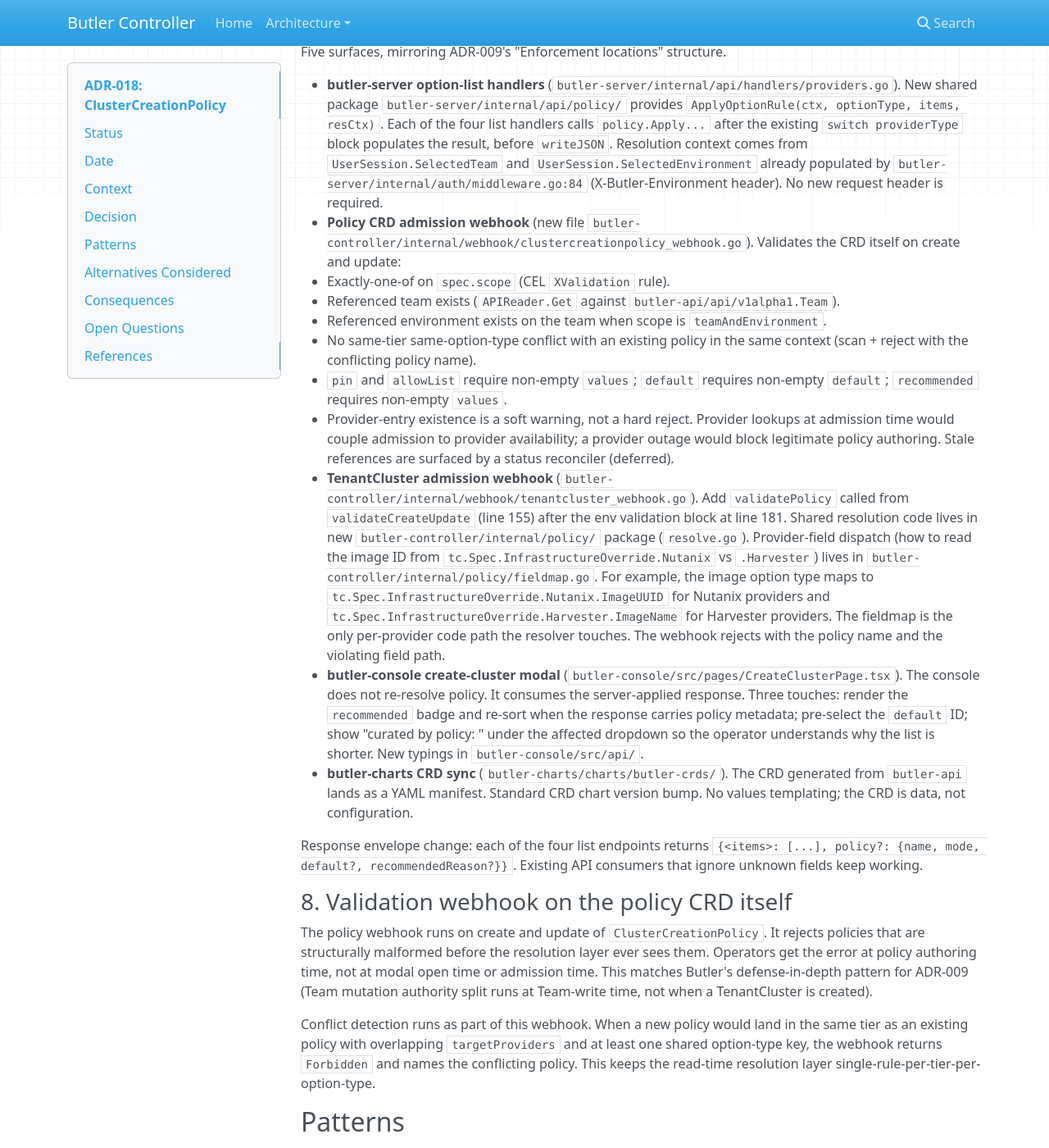
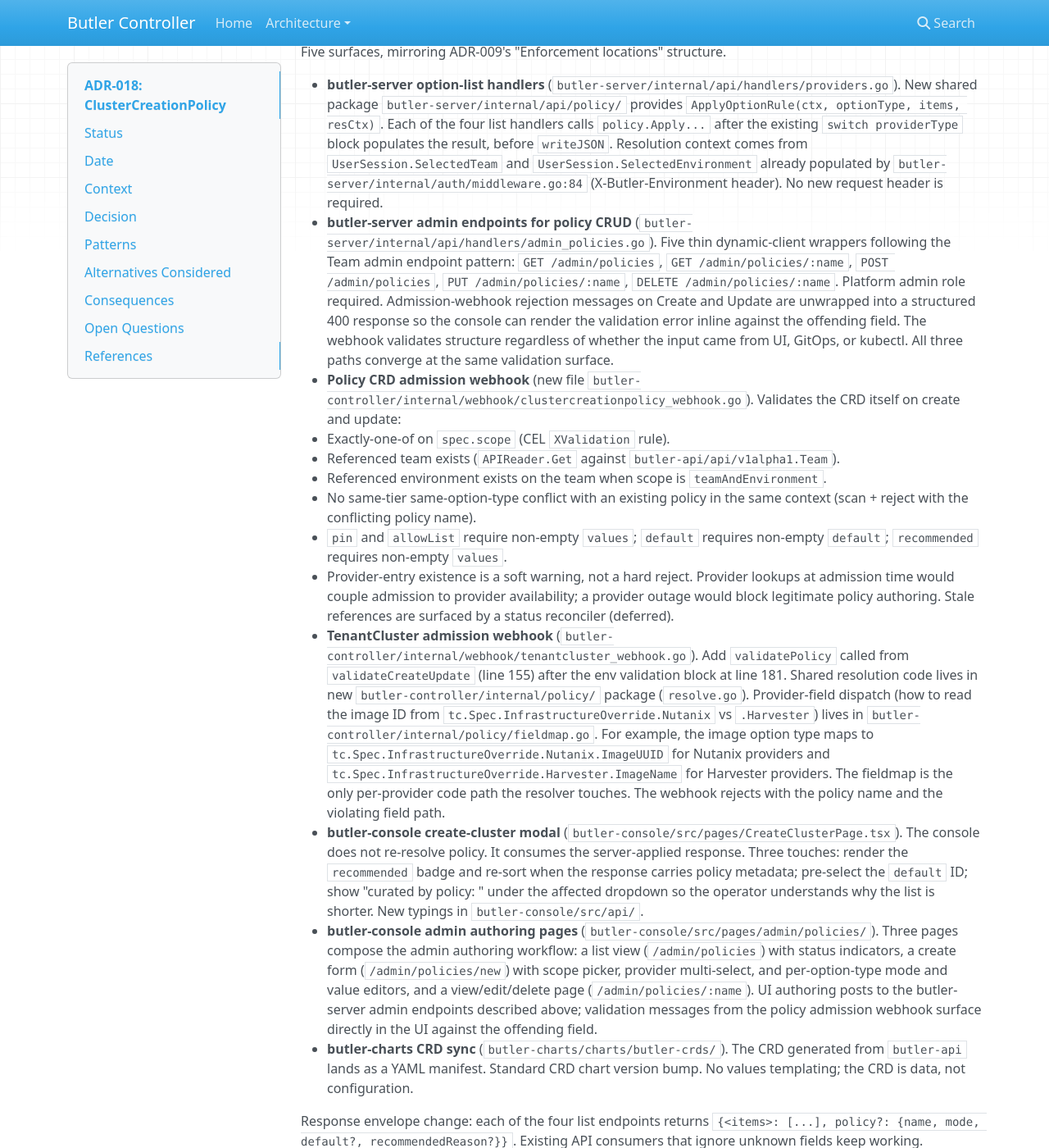
Before and after one commit to butlerdotdev/butler-controller, an MkDocs documentation site: the page built from docs/architecture/ADR-018-cluster-creation-policy.md, in a window 1280 px wide and 1400 px high, scrolled down 5841 px. Shown: the whole window at 82% size. Built offline with MkDocs 1.6.1, drawn with Linux system fonts in a browser that asks for light colours; nearby versions of some CDN libraries; some of the changed text lies outside the part shown.

Commit message:
docs(adr): promote UI authoring to v1 in ADR-018 (#106)
Original ADR text deferred UI authoring to v1.1 because the
implementation scope at the time wasn't decided. Implementation
work surfaced that UI authoring is small enough to ship in v1
alongside kubectl and GitOps paths.

Updates:
- Remove "Admin UI in butler-console for authoring policies" bullet
  from Deferred
- Extend Decision section 7 butler-console section with admin
  authoring pages
- Extend Decision section 7 butler-server section with admin
  endpoint coverage
- Add Consequences > Positive bullet on three authoring paths

The schema and webhook validation surfaces are unchanged; all three
authoring paths (UI, GitOps, kubectl) converge at the same
validation.

No design changes. Documentation accuracy improvement.

```diff
--- a/docs/architecture/ADR-018-cluster-creation-policy.md
+++ b/docs/architecture/ADR-018-cluster-creation-policy.md
@@ -204,6 +204,7 @@ A cluster-wide pin and a team allow-list for the same option type resolve in fav
 Five surfaces, mirroring ADR-009's "Enforcement locations" structure.
 
 - **butler-server option-list handlers** (`butler-server/internal/api/handlers/providers.go`). New shared package `butler-server/internal/api/policy/` provides `ApplyOptionRule(ctx, optionType, items, resCtx)`. Each of the four list handlers calls `policy.Apply...` after the existing `switch providerType` block populates the result, before `writeJSON`. Resolution context comes from `UserSession.SelectedTeam` and `UserSession.SelectedEnvironment` already populated by `butler-server/internal/auth/middleware.go:84` (X-Butler-Environment header). No new request header is required.
+- **butler-server admin endpoints for policy CRUD** (`butler-server/internal/api/handlers/admin_policies.go`). Five thin dynamic-client wrappers following the Team admin endpoint pattern: `GET /admin/policies`, `GET /admin/policies/:name`, `POST /admin/policies`, `PUT /admin/policies/:name`, `DELETE /admin/policies/:name`. Platform admin role required. Admission-webhook rejection messages on Create and Update are unwrapped into a structured 400 response so the console can render the validation error inline against the offending field. The webhook validates structure regardless of whether the input came from UI, GitOps, or kubectl. All three paths converge at the same validation surface.
 - **Policy CRD admission webhook** (new file `butler-controller/internal/webhook/clustercreationpolicy_webhook.go`). Validates the CRD itself on create and update:
   - Exactly-one-of on `spec.scope` (CEL `XValidation` rule).
   - Referenced team exists (`APIReader.Get` against `butler-api/api/v1alpha1.Team`).
@@ -213,6 +214,7 @@ Five surfaces, mirroring ADR-009's "Enforcement locations" structure.
   - Provider-entry existence is a soft warning, not a hard reject. Provider lookups at admission time would couple admission to provider availability; a provider outage would block legitimate policy authoring. Stale references are surfaced by a status reconciler (deferred).
 - **TenantCluster admission webhook** (`butler-controller/internal/webhook/tenantcluster_webhook.go`). Add `validatePolicy` called from `validateCreateUpdate` (line 155) after the env validation block at line 181. Shared resolution code lives in new `butler-controller/internal/policy/` package (`resolve.go`). Provider-field dispatch (how to read the image ID from `tc.Spec.InfrastructureOverride.Nutanix` vs `.Harvester`) lives in `butler-controller/internal/policy/fieldmap.go`. For example, the image option type maps to `tc.Spec.InfrastructureOverride.Nutanix.ImageUUID` for Nutanix providers and `tc.Spec.InfrastructureOverride.Harvester.ImageName` for Harvester providers. The fieldmap is the only per-provider code path the resolver touches. The webhook rejects with the policy name and the violating field path.
 - **butler-console create-cluster modal** (`butler-console/src/pages/CreateClusterPage.tsx`). The console does not re-resolve policy. It consumes the server-applied response. Three touches: render the `recommended` badge and re-sort when the response carries policy metadata; pre-select the `default` ID; show "curated by policy: <name>" under the affected dropdown so the operator understands why the list is shorter. New typings in `butler-console/src/api/`.
+- **butler-console admin authoring pages** (`butler-console/src/pages/admin/policies/`). Three pages compose the admin authoring workflow: a list view (`/admin/policies`) with status indicators, a create form (`/admin/policies/new`) with scope picker, provider multi-select, and per-option-type mode and value editors, and a view/edit/delete page (`/admin/policies/:name`). UI authoring posts to the butler-server admin endpoints described above; validation messages from the policy admission webhook surface directly in the UI against the offending field.
 - **butler-charts CRD sync** (`butler-charts/charts/butler-crds/`). The CRD generated from `butler-api` lands as a YAML manifest. Standard CRD chart version bump. No values templating; the CRD is data, not configuration.
 
 Response envelope change: each of the four list endpoints returns `{<items>: [...], policy?: {name, mode, default?, recommendedReason?}}`. Existing API consumers that ignore unknown fields keep working.
@@ -383,6 +385,7 @@ Rejected for v1: requires cross-repo work across every provider package, and the
 - Provider-agnostic resolution. New providers inherit policy support as long as they return `{id, name}` shaped option entries.
 - Coexists cleanly with `Team.spec.clusterDefaults` (ADR-009). No deprecation, no schema churn on the existing field.
 - Closed option-type set in v1 keeps the CRD shape small and matches butler-server's current handler surface.
+- UI, GitOps, and kubectl all author policies against the same validation surface. Operators choose the workflow that fits their team; policies remain auditable and reviewable in any path.
 
 ### Negative
 
```
Also changed, not shown: other parts of docs/architecture/ADR-018-cluster-creation-policy.md (+0 -1 lines).
